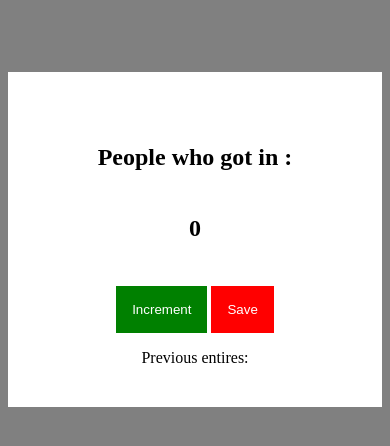
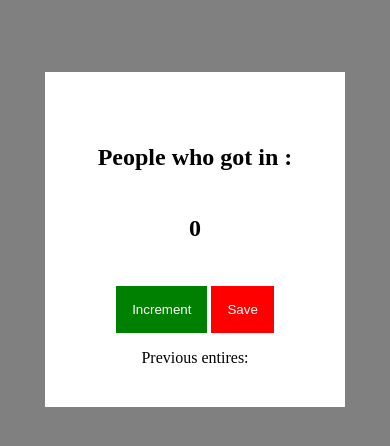
Before and after one commit to Lois60/People-counter, a plain HTML site: page index.html in a window 390 px wide. Drawn offline with Linux system fonts and the light colour scheme.

Commit message:
responsive

```diff
--- a/style.css
+++ b/style.css
@@ -6,6 +6,8 @@ body{
 #main{
     background-color: white;
      padding-bottom:  1.5rem;
+     max-width: 80%;
+     margin: auto;
 
 
 }
```
